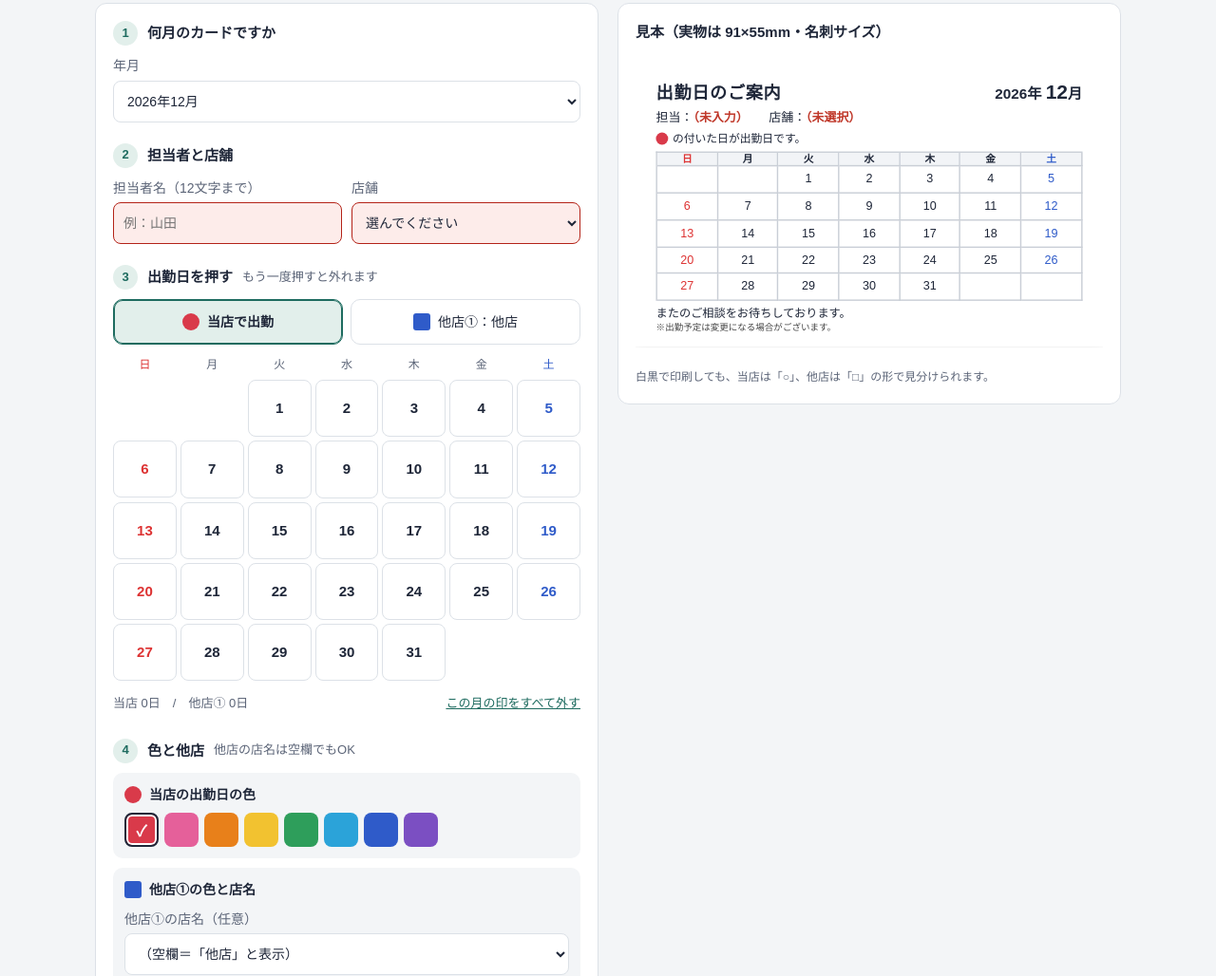
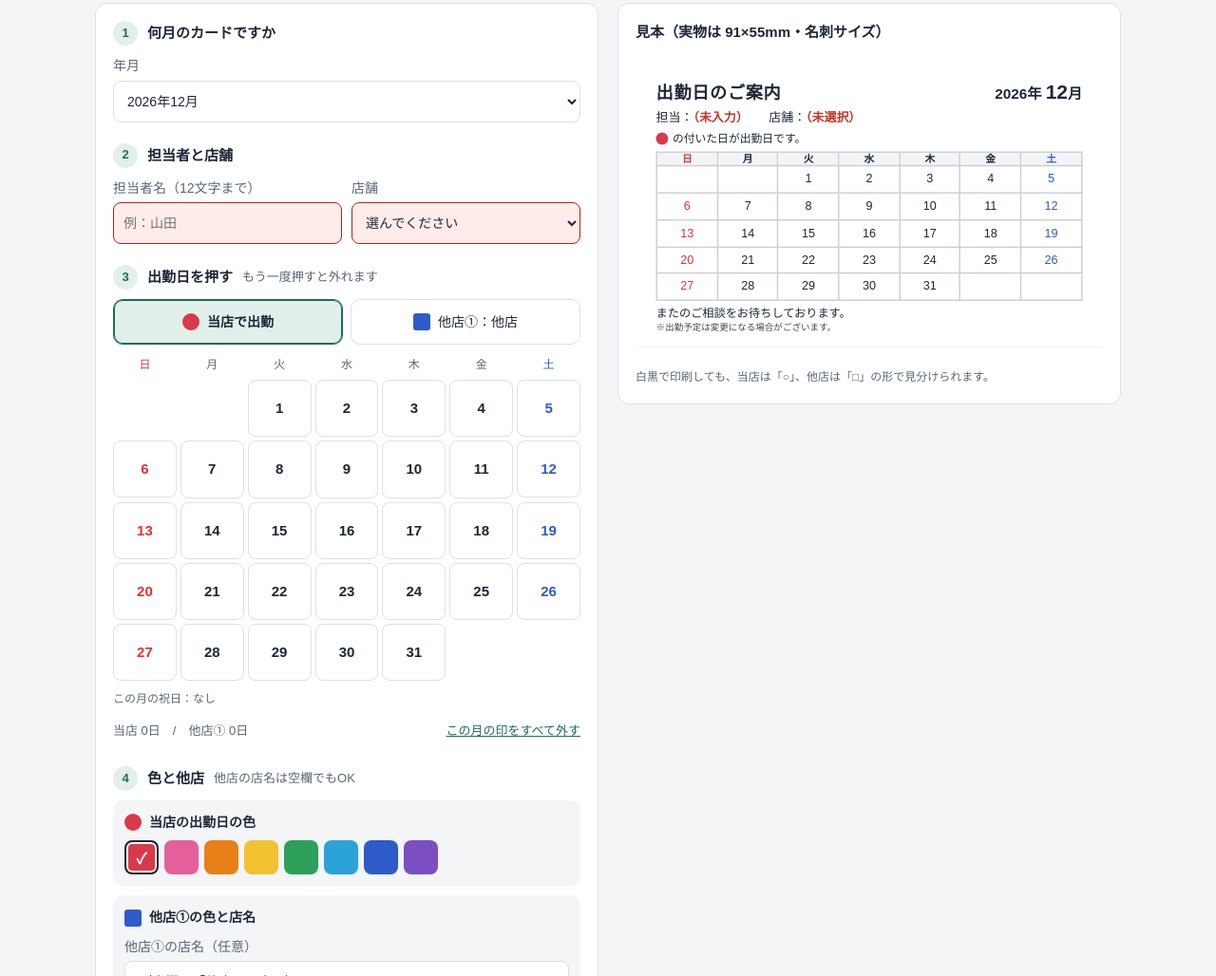
Before and after one commit to satoshifujimoto-gif/work-day-card, a plain HTML site: page index.html in a window 1280 px wide. Shown: the part 72-1100 px from the top of the page at 95% size. Drawn offline with Linux system fonts and the light colour scheme.

Commit message:
祝日を赤文字にする（振替休日・国民の休日を含めて自動計算）
Co-Authored-By: Claude Opus 5.5 <noreply@anthropic.com>

```diff
--- a/index.html
+++ b/index.html
@@ -248,6 +248,7 @@
         <div class="step-head"><span class="step-no">3</span>出勤日を押す <small>もう一度押すと外れます</small></div>
         <div class="brushes" id="brushes" role="group" aria-label="付ける種類"></div>
         <div class="incal" id="incal"></div>
+        <p class="hint" id="holidays"></p>
         <div class="count"><span id="count"></span><button type="button" class="linkbtn" id="clear-month">この月の印をすべて外す</button></div>
       </div>
 
@@ -331,6 +332,55 @@ const kindLabel = (k) => (k === "own" ? "当店で出勤" : `他店${CIRCLED[sta
 const otherName = (k) => state.kinds[k].store || "他店";
 const activeKinds = () => ["own", ...state.others];
 
+// ===== 祝日（「国民の祝日に関する法律」の現行ルールで計算。2000〜2099年対応） =====
+// 春分・秋分は天文計算の近似式。正式には前年2月の官報で決まるため、念のため画面に祝日一覧を出して確認できるようにしている。
+// 法改正や特例（例：2020・2021年のオリンピック移動）は反映しないので、変わったら HOLIDAY_EXTRA / HOLIDAY_REMOVE で調整する。
+const HOLIDAY_EXTRA = {};   // 例：{ "2027-5-1": "臨時の祝日" }
+const HOLIDAY_REMOVE = [];  // 例：["2027-7-19"]
+const holidayCache = {};
+function holidaysOf(y) {
+  if (holidayCache[y]) return holidayCache[y];
+  const h = {};                                   // "m-d" -> 名前
+  const set = (m, d, name) => { h[`${m}-${d}`] = name; };
+  const nthMonday = (m, nth) => { const f = new Date(y, m - 1, 1).getDay(); return 1 + ((8 - f) % 7) + (nth - 1) * 7; };
+  const t = y - 1980;
+  set(1, 1, "元日");
+  set(1, nthMonday(1, 2), "成人の日");
+  set(2, 11, "建国記念の日");
+  set(2, 23, "天皇誕生日");
+  set(3, Math.floor(20.8431 + 0.242194 * t - Math.floor(t / 4)), "春分の日");
+  set(4, 29, "昭和の日");
+  set(5, 3, "憲法記念日"); set(5, 4, "みどりの日"); set(5, 5, "こどもの日");
+  set(7, nthMonday(7, 3), "海の日");
+  set(8, 11, "山の日");
+  set(9, nthMonday(9, 3), "敬老の日");
+  set(9, Math.floor(23.2488 + 0.242194 * t - Math.floor(t / 4)), "秋分の日");
+  set(10, nthMonday(10, 2), "スポーツの日");
+  set(11, 3, "文化の日");
+  set(11, 23, "勤労感謝の日");
+  const is = (dt) => h[`${dt.getMonth() + 1}-${dt.getDate()}`] !== undefined && dt.getFullYear() === y;
+  // 国民の休日：祝日にはさまれた平日（例：敬老の日と秋分の日の間）
+  for (let dt = new Date(y, 0, 2); dt.getFullYear() === y; dt.setDate(dt.getDate() + 1)) {
+    const prev = new Date(dt); prev.setDate(prev.getDate() - 1);
+    const next = new Date(dt); next.setDate(next.getDate() + 1);
+    if (!is(dt) && dt.getDay() !== 0 && is(prev) && is(next)) set(dt.getMonth() + 1, dt.getDate(), "国民の休日");
+  }
+  // 振替休日：祝日が日曜なら、その後の最初の「祝日でない日」
+  for (const k of Object.keys(h)) {
+    const [m, d] = k.split("-").map(Number);
+    const dt = new Date(y, m - 1, d);
+    if (dt.getDay() !== 0 || h[k] === "振替休日") continue;
+    do { dt.setDate(dt.getDate() + 1); } while (is(dt));
+    if (dt.getFullYear() === y) set(dt.getMonth() + 1, dt.getDate(), "振替休日");
+  }
+  for (const [k, name] of Object.entries(HOLIDAY_EXTRA)) { const [yy, m, d] = k.split("-").map(Number); if (yy === y) set(m, d, name); }
+  for (const k of HOLIDAY_REMOVE) { const [yy, m, d] = k.split("-").map(Number); if (yy === y) delete h[`${m}-${d}`]; }
+  return (holidayCache[y] = h);
+}
+const holidayName = (y, m, d) => holidaysOf(y)[`${m}-${d}`] || "";
+// 日付の文字色クラス：日曜・祝日＝赤（sun）、土曜＝青（sat）。土曜の祝日は赤を優先
+const dayClass = (y, m, d, wd) => (wd === 0 || holidayName(y, m, d) ? "sun" : wd === 6 ? "sat" : "");
+
 // 他店を1店追加（空いている id と、まだ使っていない色を割り当てる）
 function addOther() {
   if (state.others.length >= MAX_OTHERS) return null;
@@ -404,7 +454,7 @@ function cardHTML() {
   cells += "<div></div>".repeat(first);
   for (let d = 1; d <= n; d++) {
     const wd = (first + d - 1) % 7;
-    const cls = wd === 0 ? "sun" : wd === 6 ? "sat" : "";
+    const cls = dayClass(y, m, d, wd);
     const k = mm[d];
     cells += k
       ? `<div><span class="mk ${shape(k)}" style="${mk(k)}">${d}</span></div>`
@@ -447,14 +497,21 @@ function renderInputCal() {
   for (let d = 1; d <= n; d++) {
     const wd = (first + d - 1) % 7;
     const k = mm[d];
+    const hol = holidayName(y, m, d);
+    const tip = hol ? ` title="${hol}"` : "";
     if (k) {
       const c = color(state.kinds[k].color);
-      h += `<button type="button" data-day="${d}" class="on-${k}" style="background:${c.bg};color:${c.fg}" aria-pressed="true" aria-label="${m}月${d}日 ${kindLabel(k)}">${d}</button>`;
+      h += `<button type="button" data-day="${d}" class="on-${k}" style="background:${c.bg};color:${c.fg}" aria-pressed="true" aria-label="${m}月${d}日 ${hol} ${kindLabel(k)}"${tip}>${d}</button>`;
     } else {
-      h += `<button type="button" data-day="${d}" class="${wd === 0 ? "sun" : wd === 6 ? "sat" : ""}" aria-pressed="false" aria-label="${m}月${d}日">${d}</button>`;
+      h += `<button type="button" data-day="${d}" class="${dayClass(y, m, d, wd)}" aria-pressed="false" aria-label="${m}月${d}日 ${hol}"${tip}>${d}</button>`;
     }
   }
   $("incal").innerHTML = h;
+  const hols = Object.entries(holidaysOf(y)).filter(([md]) => md.startsWith(`${m}-`))
+    .map(([md, name]) => [Number(md.split("-")[1]), name]).sort((a, b) => a[0] - b[0]);
+  $("holidays").textContent = hols.length
+    ? `この月の祝日（赤字）：${hols.map(([d, name]) => `${d}日 ${name}`).join("、")}`
+    : "この月の祝日：なし";
   const cnt = {};
   Object.values(mm).forEach((k) => { cnt[k] = (cnt[k] || 0) + 1; });
   $("count").textContent = activeKinds().map((k) => `${k === "own" ? "当店" : kindLabel(k)} ${cnt[k] || 0}日`).join("　/　");
```
Also changed, not shown: 3 other files.
